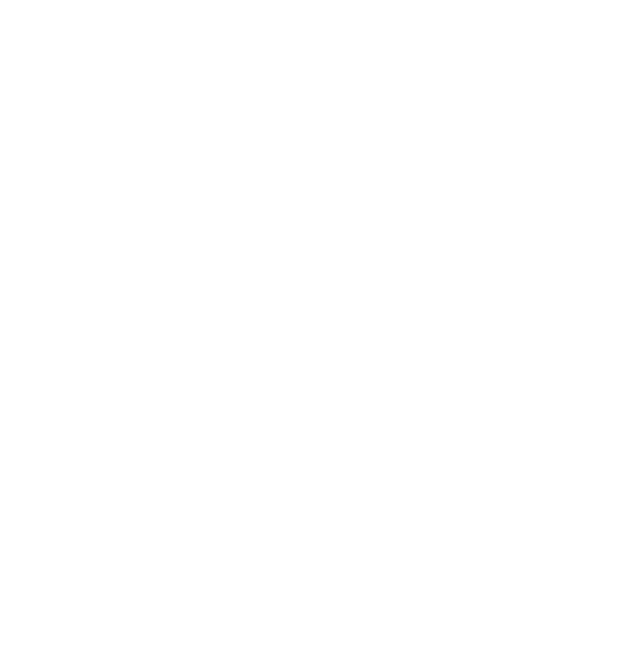
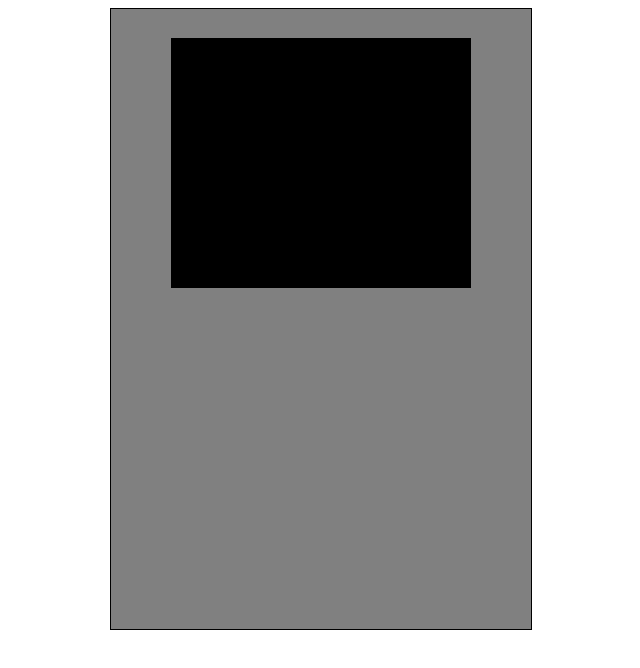
Before and after one commit to seattlechem/ui-challenges, a plain HTML site: page elevator-panel/index.html in a window 1280 px wide. Shown: the whole page, without its empty margins (319-959 px from the left). Drawn offline with Linux system fonts and the light colour scheme.

Commit message:
css for outer and display panel created

```diff
--- a/elevator-panel/index.html
+++ b/elevator-panel/index.html
@@ -11,11 +11,13 @@
     <div id="outer">
         <div id="display-panel">
             <div id="num-display">
+                <h3></h3>
 
             </div>
 
             <div id="color-indicator">
-
+                <div id="green"></div>
+                <div id="red"></div>
             </div>
 
         </div>
--- a/elevator-panel/style.css
+++ b/elevator-panel/style.css
@@ -0,0 +1,15 @@
+#outer {
+    height: 600px;
+    width: 400px;
+    background: grey;
+    border: 1px solid black;
+    margin: 0 auto;
+    padding: 10px 10px
+}
+
+#display-panel {
+    height: 250px;
+    width: 300px;
+    background: black;
+    margin: 0 auto;
+}
```
